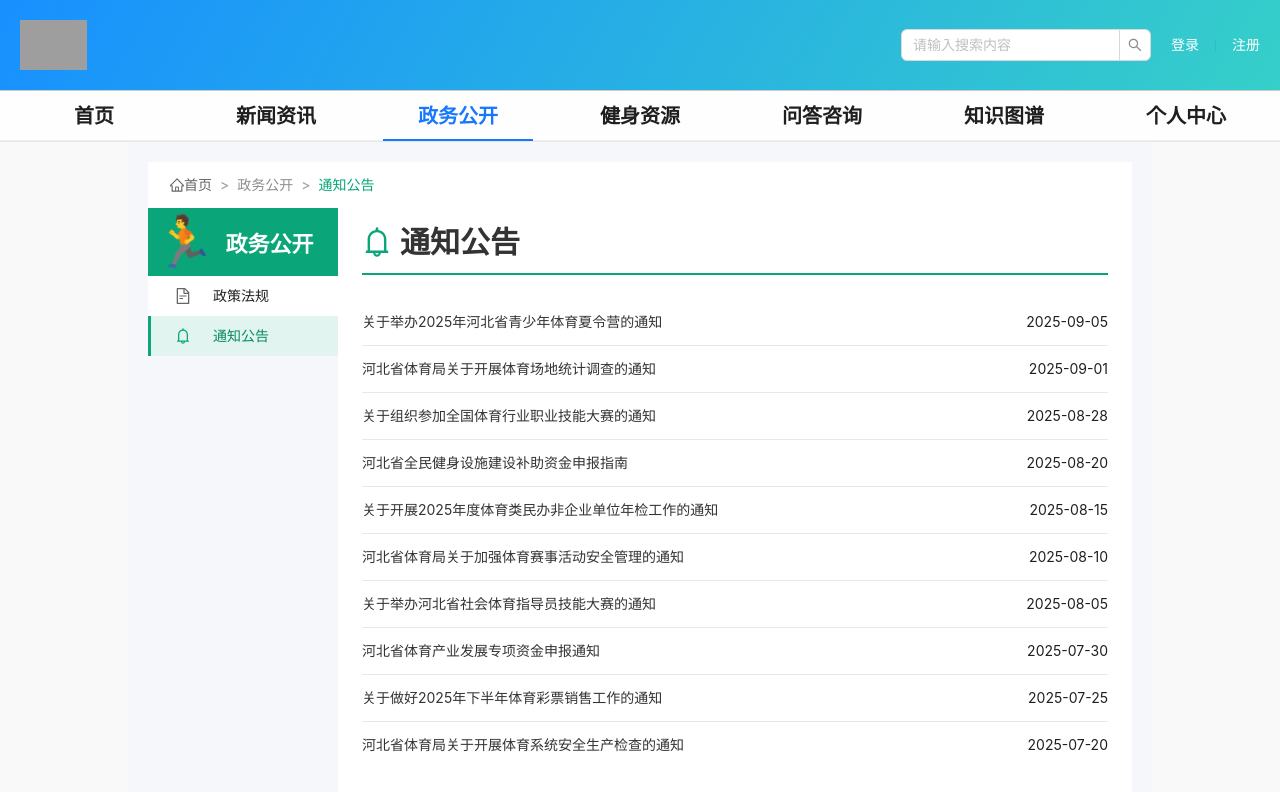
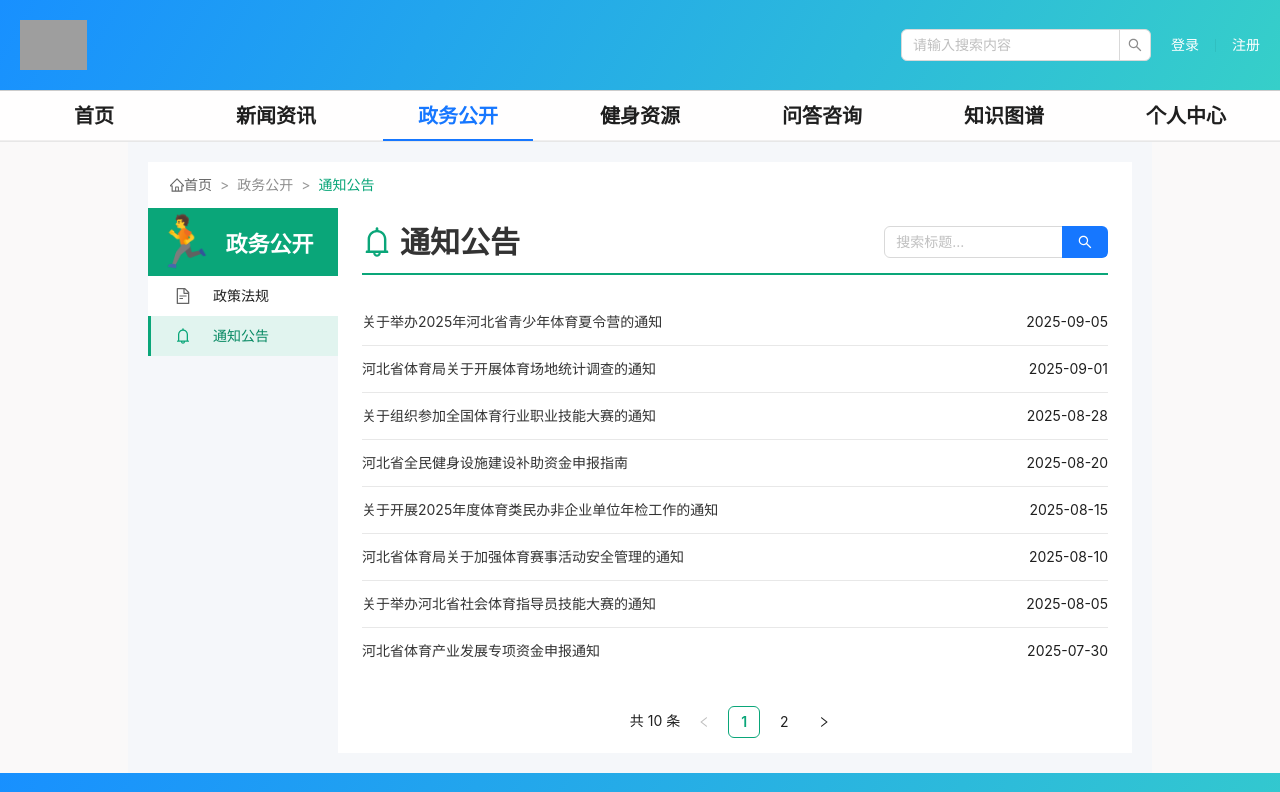
Before and after one commit to Ljioli/innovation-exercise-c, a React (Create React App) app in the folder innovation_exercise/: page /government/inform in a window 1280 px wide. Shown: the top 792 px of the page. Built offline with nearby package versions, Linux system fonts and the light colour scheme; grey boxes are pictures that could not be loaded.

Commit message:
新增分页功能

```diff
--- a/innovation_exercise/src/pages/News/index.tsx
+++ b/innovation_exercise/src/pages/News/index.tsx
@@ -1,19 +1,27 @@
-import React, { useState } from 'react'
-import { Card, Typography, Divider, Row, Col, Menu, Breadcrumb } from 'antd'
+import React, { useState, useEffect } from 'react'
+import {
+  Card,
+  Typography,
+  Divider,
+  Row,
+  Col,
+  Menu,
+  Input,
+  Pagination
+} from 'antd'
 import {
   ClockCircleOutlined,
   FlagOutlined,
   TrophyOutlined,
   ArrowRightOutlined,
-  HomeOutlined
+  SearchOutlined
 } from '@ant-design/icons'
 import './index.scss'
 import { Link, useLocation, useNavigate } from 'react-router-dom'
-import { useEffect } from 'react'
 import BreadcrumbComponent from '@/components/BreadcrumbComponent'
 
 const { Title, Text, Paragraph } = Typography
-const { Item: BreadcrumbItem } = Breadcrumb
+const { Search } = Input
 
 // 定义新闻数据类型
 interface NewsItem {
@@ -29,6 +37,14 @@ const News: React.FC = () => {
   const location = useLocation()
   const navigate = useNavigate()
 
+  // 分页相关状态
+  const [currentPage, setCurrentPage] = useState(1)
+  const [pageSize, setPageSize] = useState(4) // 每页显示4条
+  const [totalItems, setTotalItems] = useState(0)
+
+  // 搜索相关状态
+  const [searchText, setSearchText] = useState('')
+
   // 根据当前路由设置默认分类
   const getDefaultType = (): '1' | '2' => {
     if (location.pathname.includes('sports')) {
@@ -43,6 +59,9 @@ const News: React.FC = () => {
   useEffect(() => {
     const currentType = getDefaultType()
     setActiveType(currentType)
+    // 重置分页和搜索
+    setCurrentPage(1)
+    setSearchText('')
   }, [location.pathname])
 
   // 模拟新闻数据
@@ -54,7 +73,8 @@ const News: React.FC = () => {
       content:
         '国家领导人在会议上发表重要讲话，强调加强国际合作，共同应对全球挑战，推动构建人类命运共同体。',
       publishTime: '2025-09-05',
-      cover: 'https://www.gov.cn/yaowen/liebiao/202411/W020241117249768158161_ORIGIN.jpg',
+      cover:
+        'https://www.gov.cn/yaowen/liebiao/202411/W020241117249768158161_ORIGIN.jpg',
       type: '1'
     },
     {
@@ -63,7 +83,8 @@ const News: React.FC = () => {
       content:
         '本次常委会会议审议了环境保护法修订草案、数字经济促进法草案等多项重要法律案，回应社会关切。',
       publishTime: '2025-09-03',
-      cover: 'https://tse2-mm.cn.bing.net/th/id/OIP-C.Qn0Gz06jpI5aJNN8EOOzYAHaEK?w=269&h=180&c=7&r=0&o=7&dpr=2&pid=1.7&rm=3',
+      cover:
+        'https://tse2-mm.cn.bing.net/th/id/OIP-C.Qn0Gz06jpI5aJNN8EOOzYAHaEK?w=269&h=180&c=7&r=0&o=7&dpr=2&pid=1.7&rm=3',
       type: '1'
     },
     {
@@ -92,7 +113,8 @@ const News: React.FC = () => {
       content:
         '9月5日至12日，中华人民共和国第十五届运动会群众比赛象棋项目决赛在广东省深圳市罗湖区举行',
       publishTime: '2025-09-14',
-      cover: 'https://tse2-mm.cn.bing.net/th/id/OIP-C.5t55d8ZGeszG4d8OEnG2jAHaFC?w=239&h=180&c=7&r=0&o=7&dpr=2&pid=1.7&rm=3',
+      cover:
+        'https://tse2-mm.cn.bing.net/th/id/OIP-C.5t55d8ZGeszG4d8OEnG2jAHaFC?w=239&h=180&c=7&r=0&o=7&dpr=2&pid=1.7&rm=3',
       type: '2'
     },
     {
@@ -101,7 +123,8 @@ const News: React.FC = () => {
       content:
         '9月20日，2025年河北省第二届体育行业职业技能竞赛社会体育指导（健身）在石家庄市万拓体育恒大华府运动中心正式开赛。',
       publishTime: '2025-09-22',
-      cover: 'https://tse1-mm.cn.bing.net/th/id/OIP-C.ojdGvfytBn8JRAjRV1YPYgHaE8?w=261&h=180&c=7&r=0&o=7&dpr=2&pid=1.7&rm=3',
+      cover:
+        'https://tse1-mm.cn.bing.net/th/id/OIP-C.ojdGvfytBn8JRAjRV1YPYgHaE8?w=261&h=180&c=7&r=0&o=7&dpr=2&pid=1.7&rm=3',
       type: '2'
     },
     {
@@ -119,14 +142,22 @@ const News: React.FC = () => {
       content:
         '8月29日，2025年“冀农乐”第三届和美乡村“和顺杯”篮球赛（村BA）总决赛在丰宁满族自治县北园子村圆满收官。',
       publishTime: '2025-08-28',
-      cover: 'https://tse3-mm.cn.bing.net/th/id/OIP-C.k2PjdIFLemJSoRZfaUumLAHaE7?w=266&h=180&c=7&r=0&o=5&dpr=2&pid=1.7',
+      cover:
+        'https://tse3-mm.cn.bing.net/th/id/OIP-C.k2PjdIFLemJSoRZfaUumLAHaE7?w=266&h=180&c=7&r=0&o=5&dpr=2&pid=1.7',
       type: '2'
     }
   ]
 
-  // 筛选新闻
+  // 筛选新闻 - 增加搜索过滤
   const filteredNews = newsData
     .filter((item) => item.type === activeType)
+    .filter((item) => {
+      const searchLower = searchText.toLowerCase()
+      return (
+        item.title.toLowerCase().includes(searchLower) ||
+        item.content.toLowerCase().includes(searchLower)
+      )
+    })
     // 按日期倒序
     .sort((a, b) => {
       return (
@@ -134,10 +165,36 @@ const News: React.FC = () => {
       )
     })
 
+  // 处理分页逻辑
+  useEffect(() => {
+    setTotalItems(filteredNews.length)
+    // 当筛选结果变化时重置到第一页
+    setCurrentPage(1)
+  }, [filteredNews])
+
+  // 获取当前页的新闻
+  const currentNews = filteredNews.slice(
+    (currentPage - 1) * pageSize,
+    currentPage * pageSize
+  )
+
   // 处理菜单点击
   const handleMenuClick = (type: '1' | '2') => {
     const route = type === '1' ? 'politics' : 'sports'
     navigate(`/news/${route}`)
+  }
+
+  // 处理搜索
+  const handleSearch = (value: string) => {
+    setSearchText(value)
+    setCurrentPage(1) // 搜索时重置到第一页
+  }
+
+  // 处理分页变化
+  const handlePageChange = (page: number, pageSize: number) => {
+    setCurrentPage(page)
+    // 滚动到页面顶部
+    window.scrollTo(0, 0)
   }
 
   return (
@@ -187,14 +244,30 @@ const News: React.FC = () => {
           />
 
           <div className="page-title">
+            <div className="title-bar">
               <Title level={3}>
                 {activeType === '1' ? '时政新闻' : '热门赛事'}
               </Title>
+
+              {/* 搜索框移动到这里 */}
+              <div className="news-search">
+                <Search
+                  placeholder="搜索标题或内容"
+                  allowClear
+                  enterButton={<SearchOutlined />}
+                  size="middle"
+                  value={searchText}
+                  onChange={(e) => setSearchText(e.target.value)}
+                  onSearch={handleSearch}
+                />
+              </div>
+            </div>
             <Divider />
           </div>
 
           <div className="news-list">
-            {filteredNews.map((news) => (
+            {currentNews.length > 0 ? (
+              currentNews.map((news) => (
                 <Link
                   key={news.id}
                   to={`/news/${activeType === '1' ? 'politics' : 'sports'}/${news.id}`}
@@ -240,8 +313,26 @@ const News: React.FC = () => {
                     </Row>
                   </Card>
                 </Link>
-            ))}
+              ))
+            ) : (
+              <div className="no-news">
+                <p>没有找到匹配的新闻</p>
               </div>
+            )}
+          </div>
+
+          {/* 分页器 */}
+          {totalItems && (
+            <div className="news-pagination">
+              <Pagination
+                current={currentPage}
+                pageSize={pageSize}
+                total={totalItems}
+                onChange={handlePageChange}
+                showTotal={(total) => `共 ${total} 条新闻`}
+              />
+            </div>
+          )}
         </Card>
       </Col>
     </Row>
--- a/innovation_exercise/src/pages/Notice/index.tsx
+++ b/innovation_exercise/src/pages/Notice/index.tsx
@@ -1,6 +1,6 @@
-import React, { useState, useEffect } from 'react'
-import { Breadcrumb, Menu, List, Typography, Pagination } from 'antd'
-import { HomeOutlined, FileTextOutlined, BellOutlined } from '@ant-design/icons'
+import React, { useState, useEffect, useMemo } from 'react'
+import { Breadcrumb, Menu, List, Typography, Pagination, Input } from 'antd'
+import { HomeOutlined, FileTextOutlined, BellOutlined, SearchOutlined } from '@ant-design/icons'
 import { Link, useLocation, useNavigate } from 'react-router-dom'
 import BreadcrumbComponent from '@/components/BreadcrumbComponent'
 import './index.scss'
@@ -13,6 +13,7 @@ interface NoticeItem {
 }
 
 const { Title } = Typography
+const { Search } = Input
 
 const Notice: React.FC = () => {
   const location = useLocation()
@@ -21,6 +22,8 @@ const Notice: React.FC = () => {
   // 状态管理
   const [activeKey, setActiveKey] = useState<'3' | '4'>('3')
   const [currentPage, setCurrentPage] = useState(1)
+  const [searchText, setSearchText] = useState('')
+  const PAGE_SIZE = 8  // 每页显示5条
 
   // 模拟政策法规数据
   const policyData: NoticeItem[] = [
@@ -107,25 +110,43 @@ const Notice: React.FC = () => {
   ]
 
   useEffect(() => {
+    // 页面加载时根据路由设置激活项并重置搜索
     if (location.pathname.includes('policy')) {
       setActiveKey('3')
     } else if (location.pathname.includes('inform')) {
       setActiveKey('4')
     }
+    setSearchText('')
+    setCurrentPage(1)
   }, [location.pathname])
 
-  const getData = () => {
+  // 获取当前类型的所有数据
+  const getAllData = () => {
     return activeKey === '3' ? policyData : noticeData
   }
 
+  // 根据搜索文本过滤数据
+  const filteredData = useMemo(() => {
+    const data = getAllData()
+    if (!searchText.trim()) return data
 
+    return data.filter(item =>
+      item.title.toLowerCase().includes(searchText.toLowerCase().trim())
+    )
+  }, [getAllData(), searchText])
 
+  // 处理分页数据
+  const paginatedData = useMemo(() => {
+    const startIndex = (currentPage - 1) * PAGE_SIZE
+    return filteredData.slice(startIndex, startIndex + PAGE_SIZE)
+  }, [filteredData, currentPage])
 
   // 导航项点击处理
   const handleMenuClick = (e: { key: string }) => {
     const key = e.key as '3' | '4'
     setActiveKey(key)
     setCurrentPage(1)
+    setSearchText('')
 
     const route = key === '3' ? 'policy' : 'inform'
     navigate(`/government/${route}`)
@@ -137,6 +158,12 @@ const Notice: React.FC = () => {
     window.scrollTo(0, 0)
   }
 
+  // 搜索处理
+  const handleSearch = (value: string) => {
+    setSearchText(value)
+    setCurrentPage(1) // 搜索时重置到第一页
+  }
+
   return (
     <div className="government-container">
       <header className="header">
@@ -144,7 +171,7 @@ const Notice: React.FC = () => {
           <div className="breadcrumb-container">
             <BreadcrumbComponent
               items={[
-                { label: '政务公开',clickable: false   },
+                { label: '政务公开', clickable: false },
                 {
                   label: activeKey === '3' ? '政策法规' : '通知公告',
                   isActive: true
@@ -182,6 +209,7 @@ const Notice: React.FC = () => {
 
         <div className="content-area">
           <div className="title-section">
+            <div className="title-bar">
               <Title level={2} className="content-title">
                 {activeKey === '3' ? (
                   <>
@@ -193,11 +221,24 @@ const Notice: React.FC = () => {
                   </>
                 )}
               </Title>
+
+              <div className="search-container">
+                <Search
+                  placeholder="搜索标题..."
+                  allowClear
+                  enterButton={<SearchOutlined />}
+                  size="middle"
+                  value={searchText}
+                  onChange={(e) => setSearchText(e.target.value)}
+                  onSearch={handleSearch}
+                />
+              </div>
+            </div>
           </div>
 
           <List
             className="notice-list"
-            dataSource={getData()}
+            dataSource={paginatedData}
             renderItem={(item) => (
               <List.Item className="notice-item">
                 <Link
@@ -209,16 +250,18 @@ const Notice: React.FC = () => {
                 <span className="notice-publishTime">{item.publishTime}</span>
               </List.Item>
             )}
+            locale={{ emptyText: '没有找到匹配的内容' }}
           />
 
           <div className="pagination-container">
             <Pagination
               current={currentPage}
-              total={getData().length}
-              pageSize={10}
+              total={filteredData.length}
+              pageSize={PAGE_SIZE}
               onChange={handlePageChange}
               showSizeChanger={false}
               showQuickJumper={false}
+              showTotal={(total) => `共 ${total} 条`}
               className="pagination"
             />
           </div>
```
Lines whose indentation alone changed are shown as unchanged.
